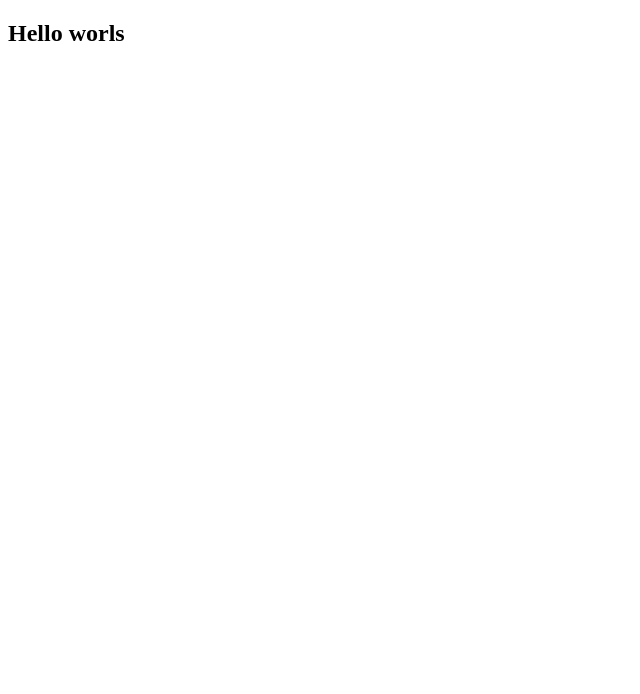
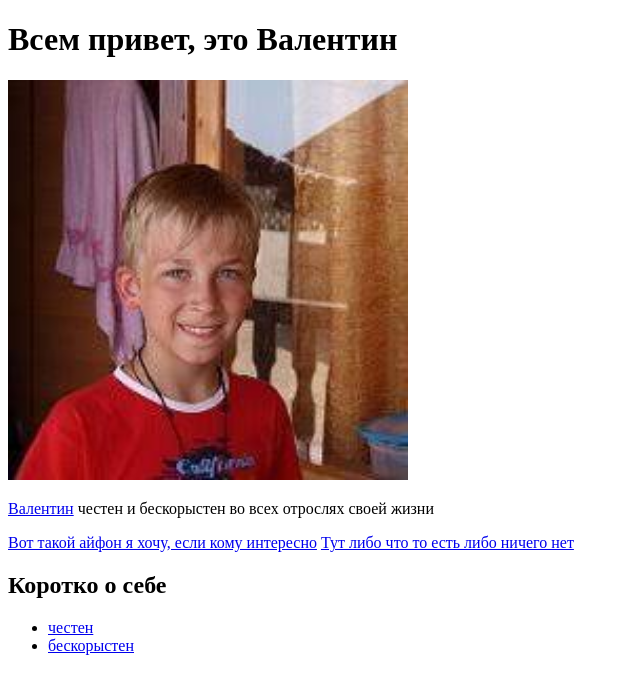
Before and after one commit to lop3000/lastproject, a plain HTML site: page index.html in a window 1280 px wide. Shown: the whole page, without its empty margins (0-640 px from the left). Drawn offline with Linux system fonts and the light colour scheme.

Commit message:
transformations

```diff
--- a/index.html
+++ b/index.html
@@ -4,9 +4,18 @@
   <meta charset="UTF-8">
   <meta http-equiv="X-UA-Compatible" content="IE=edge">
   <meta name="viewport" content="width=device-width, initial-scale=1.0">
-  <title>Document</title>
+  <title>Вкладка</title>
 </head>
 <body>
-  <h2>Hello worls</h2>
+  <h1>Всем привет, это Валентин</h1>
+  <img src="/me.jpg" alt="Маленький Валентин" width="400px">
+  <p><a href="/name.html" target="_blank">Валентин</a> честен и бескорыстен во всех отрослях своей жизни</p>
+  <a href="https://www.apple.com/shop/buy-iphone/iphone-13">Вот такой айфон я хочу, если кому интересно</a>
+  <a href="/call.html" target="_blank">Тут либо что то есть либо ничего нет</a>
+ <h2>Коротко о себе</h2>
+  <ul>
+  <li><a href="https://dictionary.cambridge.org/ru/%D1%81%D0%BB%D0%BE%D0%B2%D0%B0%D1%80%D1%8C/%D0%B0%D0%BD%D0%B3%D0%BB%D0%B8%D0%B9%D1%81%D0%BA%D0%B8%D0%B9/honest" target="_blank"> честен</a> </li>
+  <li><a href="https://dictionary.cambridge.org/ru/%D1%81%D0%BB%D0%BE%D0%B2%D0%B0%D1%80%D1%8C/%D0%B0%D0%BD%D0%B3%D0%BB%D0%B8%D0%B9%D1%81%D0%BA%D0%B8%D0%B9/unselfishness" target="_blank">бескорыстен</a> </li>
+ </ul>
 </body>
 </html>
```
Also changed, not shown: call.html (added, +12 -0 lines), name.html (added, +12 -0 lines), me.jpg (added).
